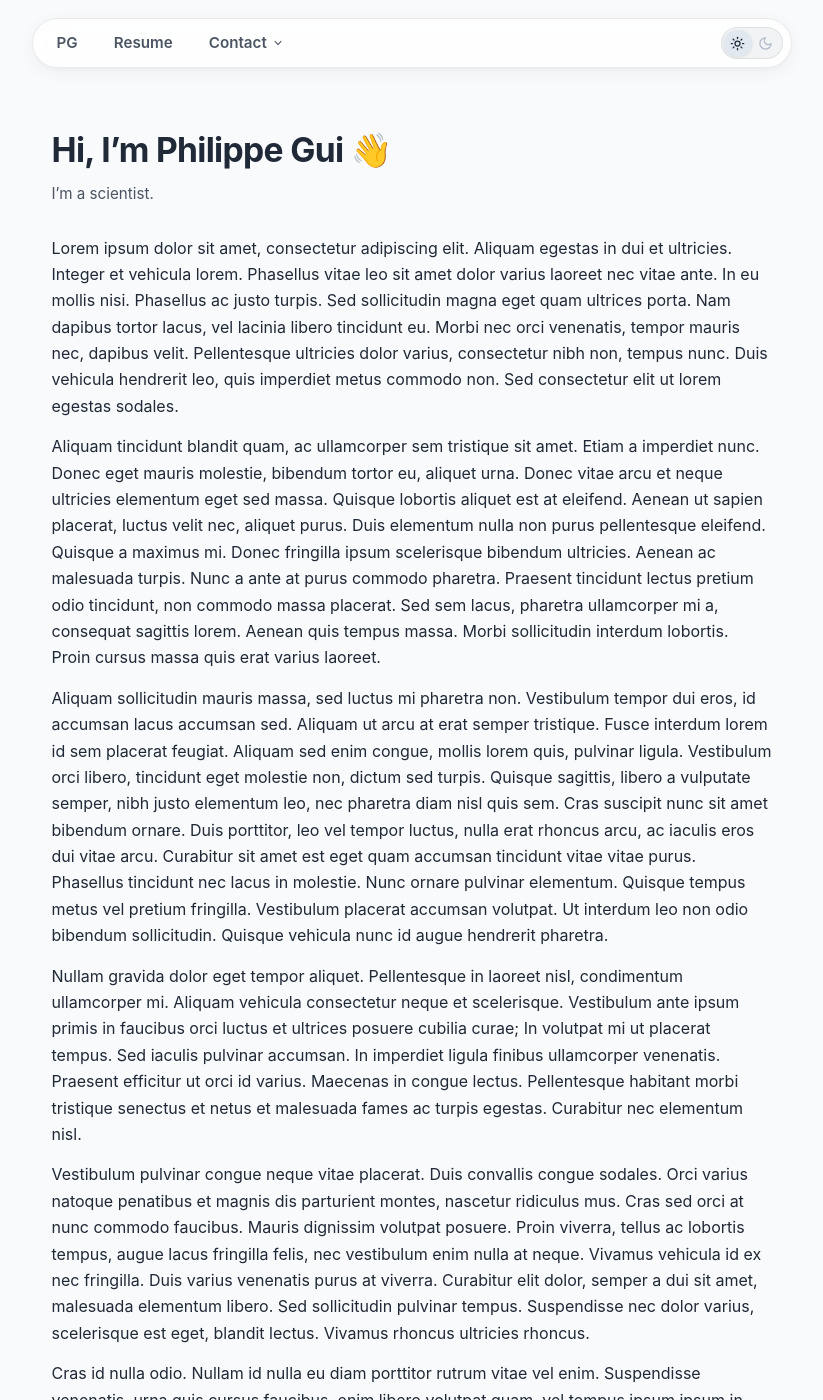
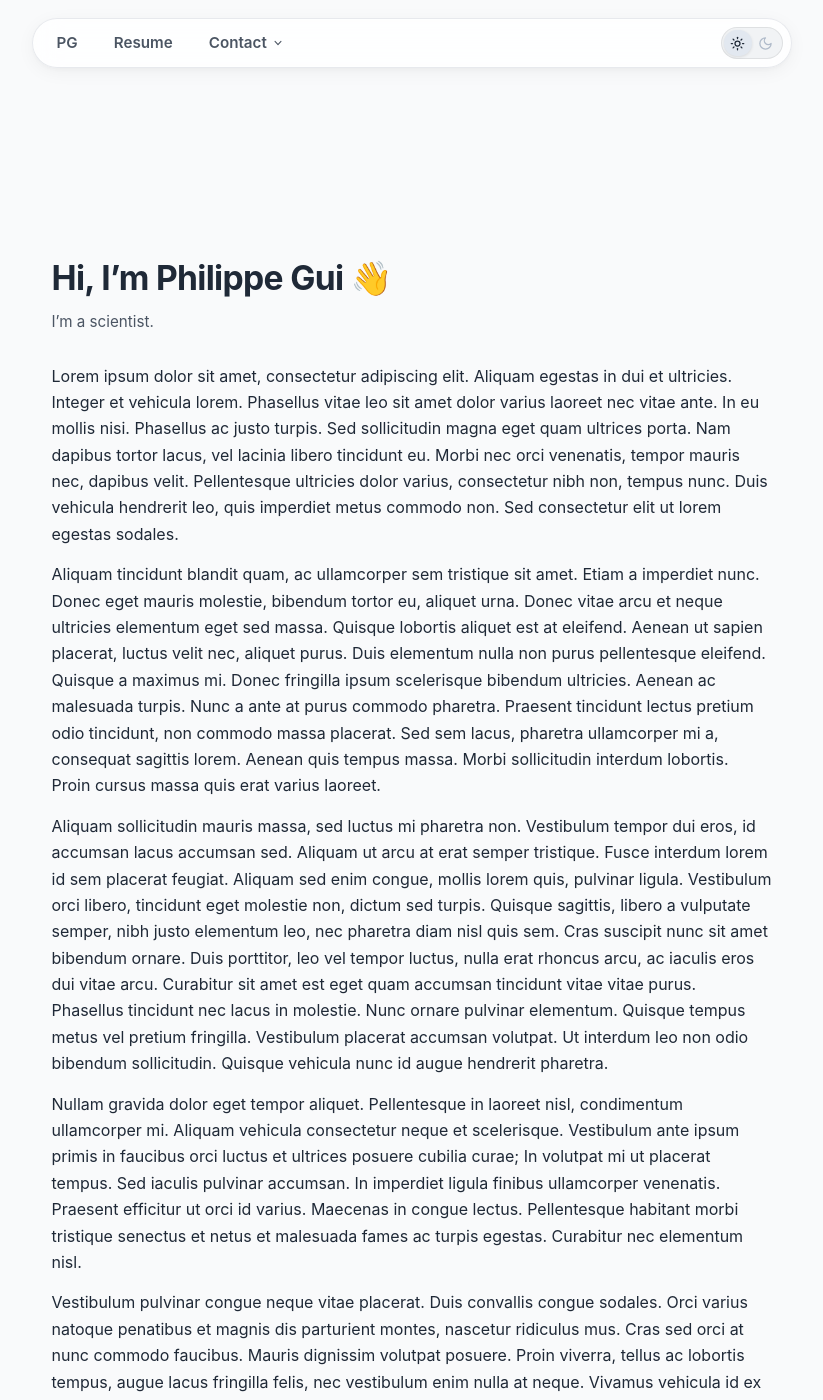
Before and after one commit to philippegui/website, a Jekyll site: the page built from index.md, in a window 1280 px wide and 1400 px high. Shown: the whole window, without its empty margins (221-1044 px from the left). Built offline with Jekyll 4.4.1, drawn with Linux system fonts in a browser that asks for light colours.

Commit message:
Increase space further

```diff
--- a/_layouts/default.html
+++ b/_layouts/default.html
@@ -309,7 +309,7 @@
     /* --- Main Content Layout --- */
     .container {
       max-width: 760px;
-      margin: 72px auto 80px auto;
+      margin: 200px auto 80px auto;
       padding: 0 20px;
       background: transparent;
       border: none;
```
